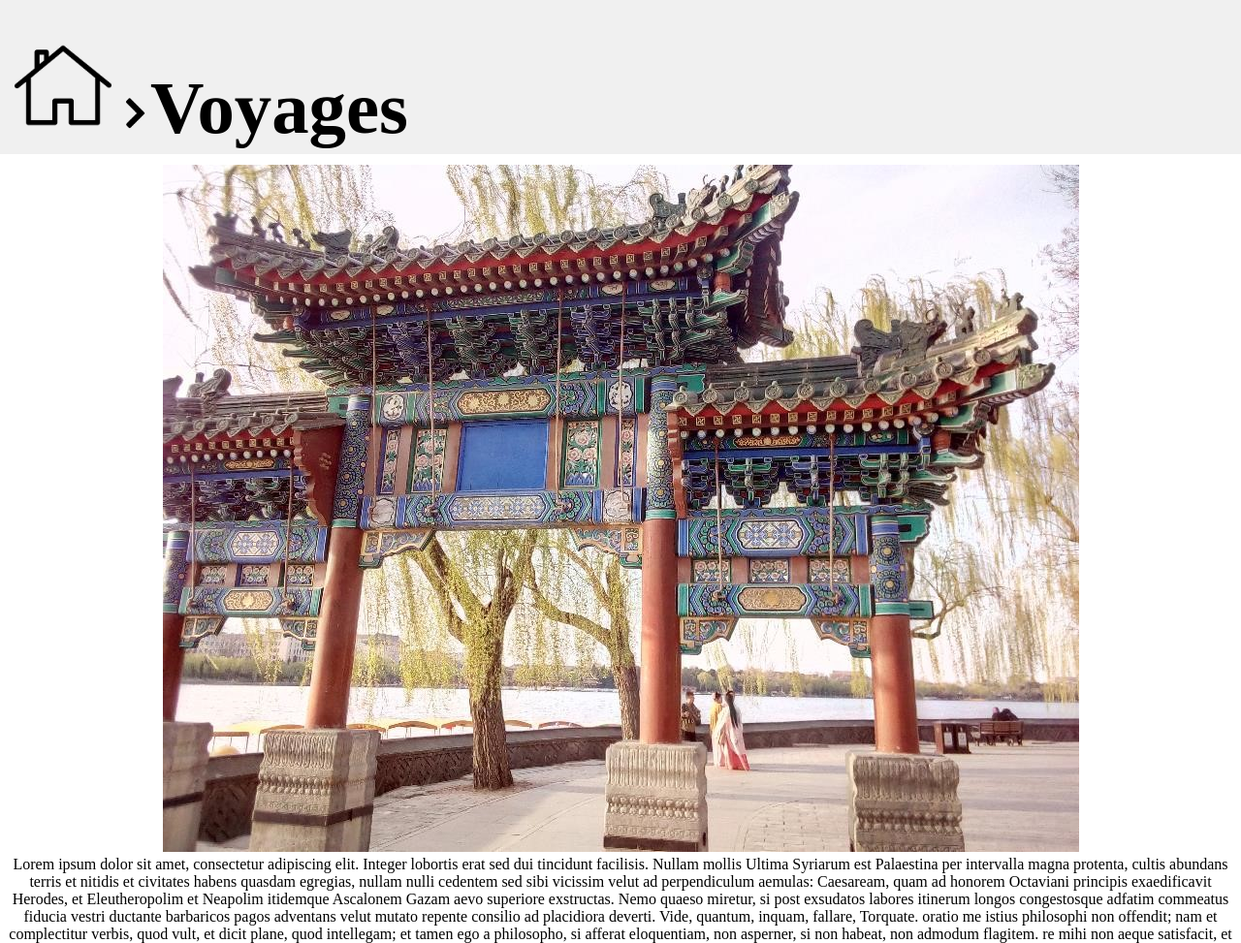
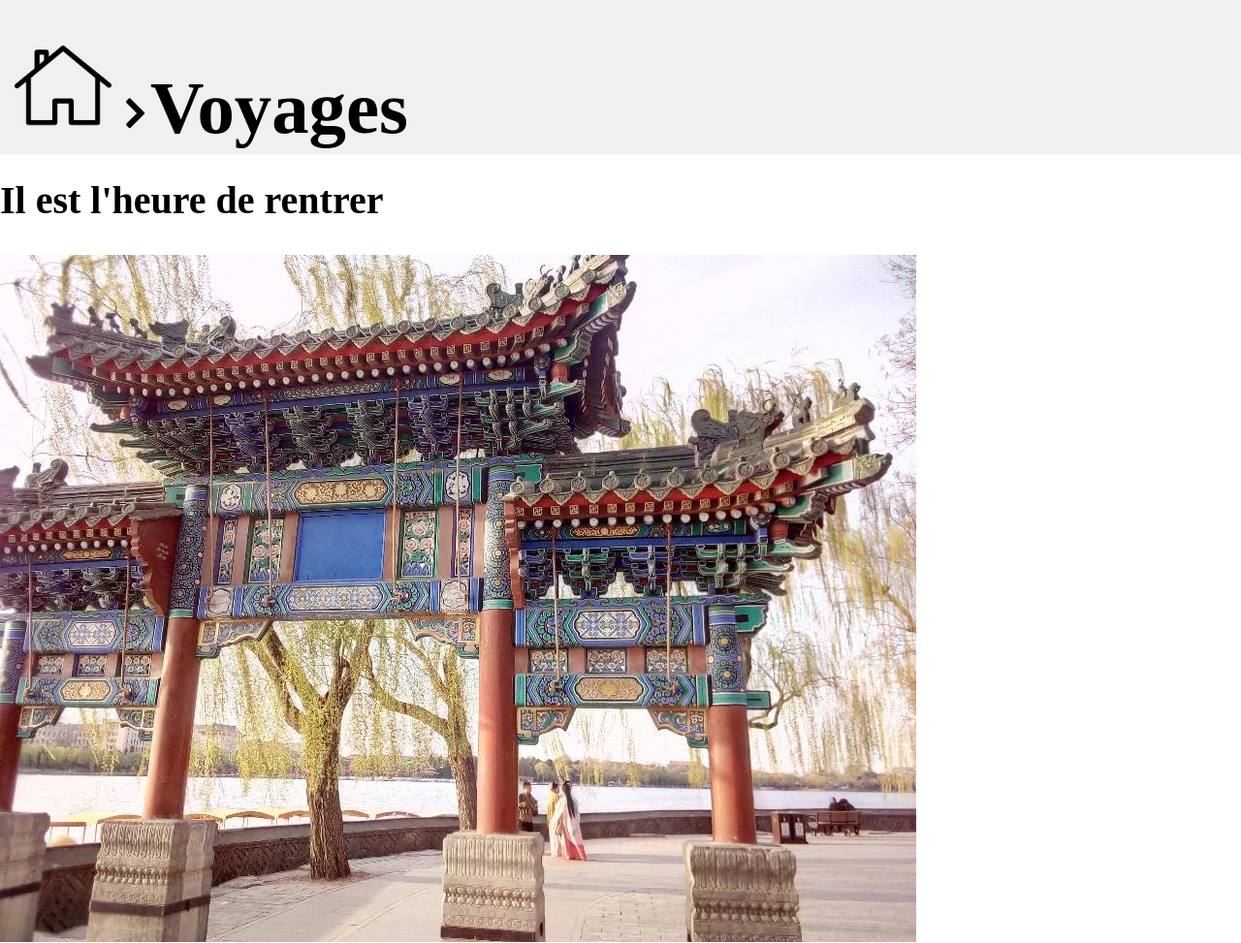
Before and after one commit to guiguigui-star/website, a plain HTML site: page index.html in a window 1280 px wide. Shown: the top 973 px of the page at 97% size. Drawn offline with Linux system fonts and the light colour scheme; a web font is replaced by a local one.

Commit message:
Update styles.css

```diff
--- a/CSS/styles.css
+++ b/CSS/styles.css
@@ -1,8 +1,7 @@
 /* ********************************************************************* */
 /* ******************* LES STYLES ************************************** */
 /* ********************************************************************* */
-body	{background-color:#ffffff; padding-bottom : 20px; text-align: center}
-.corps	{margin:5% 15px; text-align:justify}
+body	{background-color:#ffffff; padding-bottom : 20px; text-align:center; text-align:justify}
 .avec_survol    {font-family:Petit Formal Script; color:black; text-decoration: none;}
 .menu	{padding:20px 15px;}
 .menu li {  display:inline;padding:0% 2%;float:left;}
@@ -10,6 +9,7 @@ body	{background-color:#ffffff; padding-bottom : 20px; text-align: center}
 .dropdown-content a {  float: none;  text-decoration: none; display: block; padding: 12px 0px; }
 .dropdown {  position: relative;  display: inline-block;}
 .navbar {  overflow: visible;  background-color:#f0f0f0;  position: fixed; top: 0;  width: 100%;}
+h2 {font-size:40px;}
 
 /* ********************************************************************* */
 /* ********************ECRAN NON TACTILE ******************************* */
```
